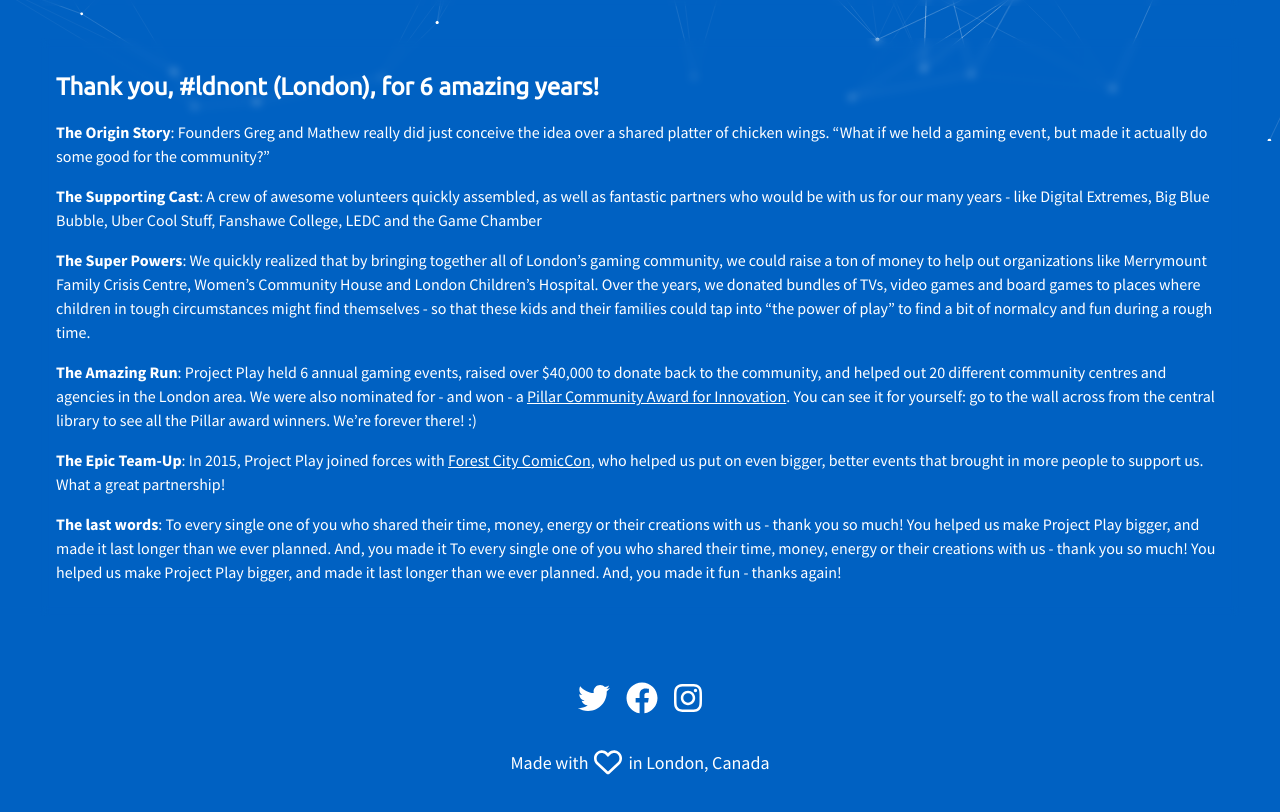
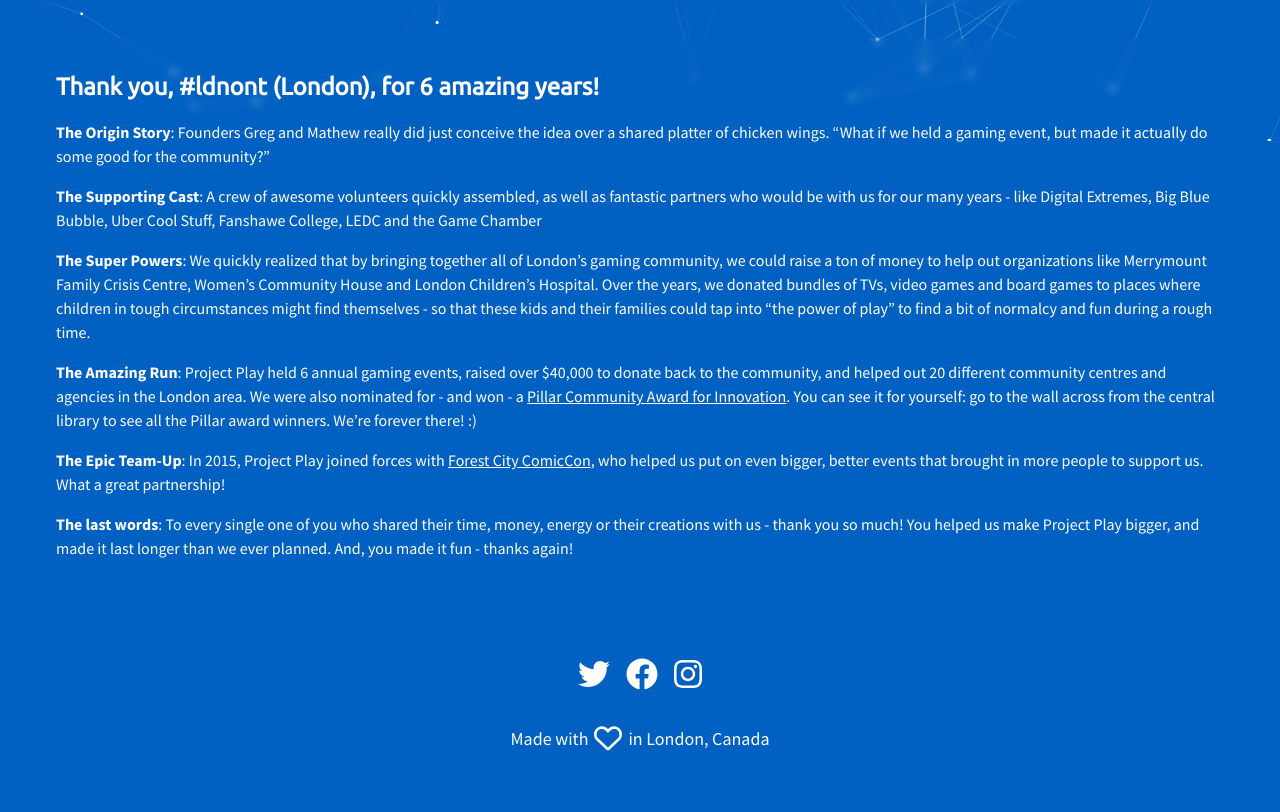
Before and after one commit to JamiesonRoberts/project-play, a Next.js app: page / in a window 1280 px wide. Shown: the part 699-1511 px from the top of the page. Built offline with nearby package versions, Linux system fonts and the light colour scheme.

Commit message:
Meta data

```diff
--- a/components/Main/index.js
+++ b/components/Main/index.js
@@ -147,11 +147,7 @@
                     who shared their time, money, energy or their creations with
                     us - thank you so much! You helped us make Project Play
                     bigger, and made it last longer than we ever planned. And,
-                    you made it To every single one of you who shared their
-                    time, money, energy or their creations with us - thank you
-                    so much! You helped us make Project Play bigger, and made it
-                    last longer than we ever planned. And, you made it fun -
-                    thanks again!
+                    you made it fun - thanks again!
                 </p>
             </section>
         </main>
--- a/pages/index.js
+++ b/pages/index.js
@@ -12,7 +12,10 @@
                     Project Play | Game.Play.Give | Thank you for 6 amazing
                     years
                 </title>
-                <meta name='description' content='Project Play' />
+                <meta
+                    name='description'
+                    content='Thank you for 6 amazing years of Project Play. You helped us make Project Play bigger, and made it last longer than we ever planned. And, you made it fun - thanks again!'
+                />
             </Head>
             <Header className={'container'} />
             <Main className={'container'} />
```
